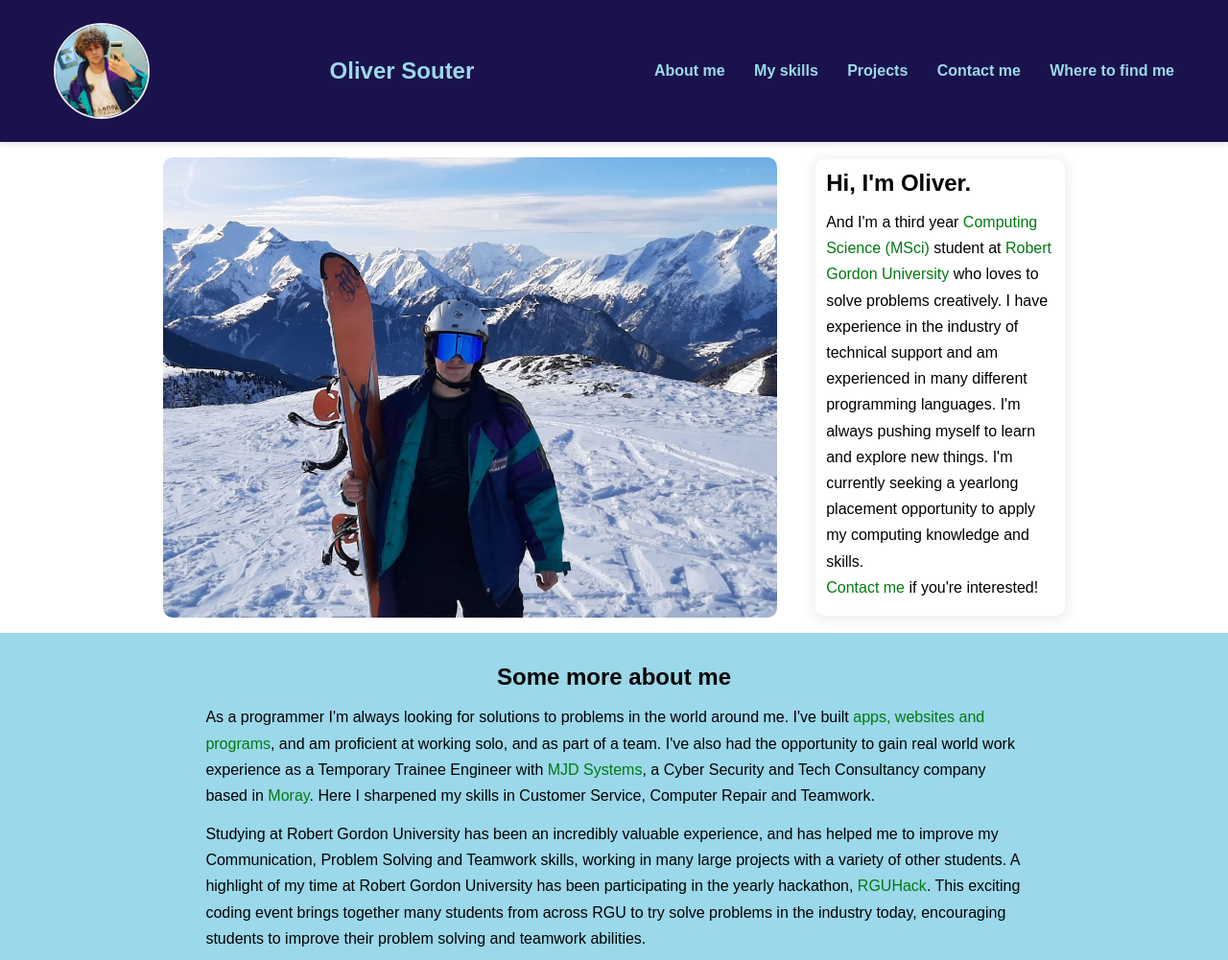
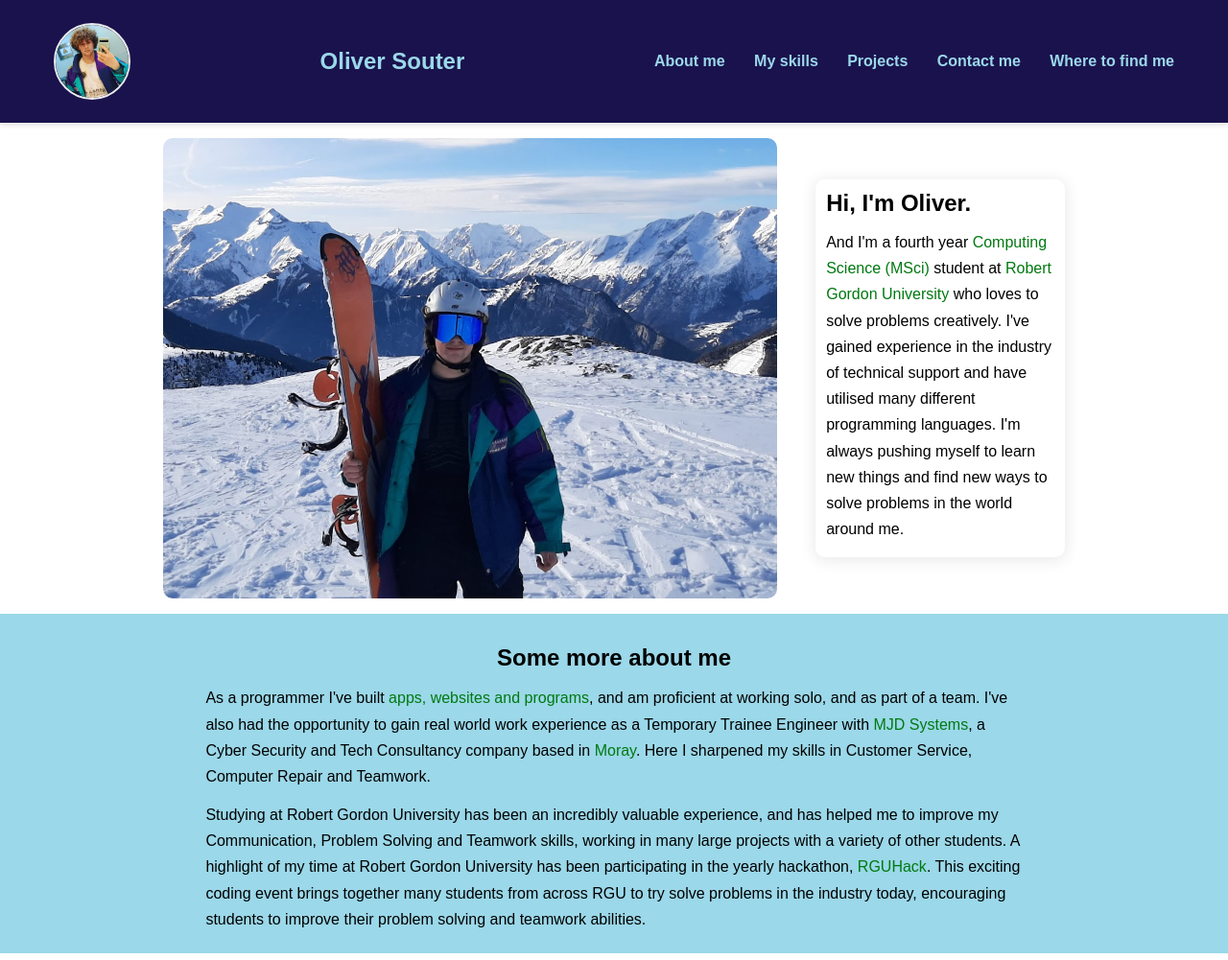
Before and after one commit to o-souter/portfolio-hosted, a plain HTML site: page index.html in a window 1280 px wide. Shown: the top 1001 px of the page at 96% size. Drawn offline with nearby package versions, Linux system fonts and the light colour scheme.

Commit message:
updated website

```diff
--- a/css/style.css
+++ b/css/style.css
@@ -60,7 +60,7 @@ a:not(#hamburger-menu):hover {
 }
 
 #navbar-container {
-    position: sticky;
+    position:sticky;
     display:flex;
     top: 0;
     left: 0;
@@ -97,16 +97,16 @@ nav a:hover {
 }
 #profile-img {
     border-radius: 50%;
-    width:100px;
-    height:100px;
+    width:80px;
+    height:80px;
     border: var(--borders) solid;
     border-color: var(--primary-shadow);
     transition: 1s ease-out;
 }
 
 #profile-img:hover {
-    width:90px;
-    height:90px;
+    width:75px;
+    height:75px;
     transition: 1s ease-out;
 }
 
--- a/index.html
+++ b/index.html
@@ -25,10 +25,6 @@
     <script src="https://kit.fontawesome.com/a9e5775e06.js" crossorigin="anonymous"></script>
 </head>
 
-
-
-
-
 <body id="body">
     <!--Navigation menu-->
     <nav id="navbar-container">
@@ -48,10 +44,10 @@
         <img id="hero-img" src="./images/snowboard.jpg" alt="Picture of Oliver" loading="lazy">
         <div id="intro" class="animate__animated animate__pulse">
             <h2 id="intro-title">Hi, I'm Oliver.</h2>
-            <p id="intro-text">And I'm a third year <a target="_blank" href="https://www.rgu.ac.uk/study/courses/1830-msci-computing-science">Computing Science (MSci)</a> student at <a target="_blank" href="https://www.rgu.ac.uk/">Robert Gordon University</a> who loves to solve problems creatively.
-                I have experience in the industry of technical support and am experienced in many different programming languages.
-                I'm always pushing myself to learn and explore new things.
-                I'm currently seeking a yearlong placement opportunity to apply my computing knowledge and skills. <br><a href="#contactme">Contact me</a> if you're interested!
+            <p id="intro-text">And I'm a fourth year <a target="_blank" href="https://www.rgu.ac.uk/study/courses/1830-msci-computing-science">Computing Science (MSci)</a> student at <a target="_blank" href="https://www.rgu.ac.uk/">Robert Gordon University</a> who loves to solve problems creatively.
+                I've gained experience in the industry of technical support and have utilised many different programming languages.
+                I'm always pushing myself to learn new things and find new ways to solve problems in the world around me.
+
             </p>
         </div>
     </section>
@@ -60,8 +56,7 @@
         <div id="more-about-me-div">
             <h2>Some more about me</h2>
             <p>
-                As a programmer I'm always looking for solutions to problems in the world around me.
-                I've built <a href="#projects"> apps, websites and programs</a>, and am proficient at working solo,
+                As a programmer I've built <a href="#projects"> apps, websites and programs</a>, and am proficient at working solo,
                 and as part of a team. I've also had the opportunity to gain real world work experience as a Temporary Trainee Engineer with <a target="_blank" href="https://www.mjdsystems.co.uk/">MJD Systems</a>, a Cyber Security
                 and Tech Consultancy company based in <a target="_blank" href="https://www.google.com/maps/place/Moray/"> Moray</a>. Here I sharpened my skills in Customer Service, Computer Repair and Teamwork.
             </p>
```
